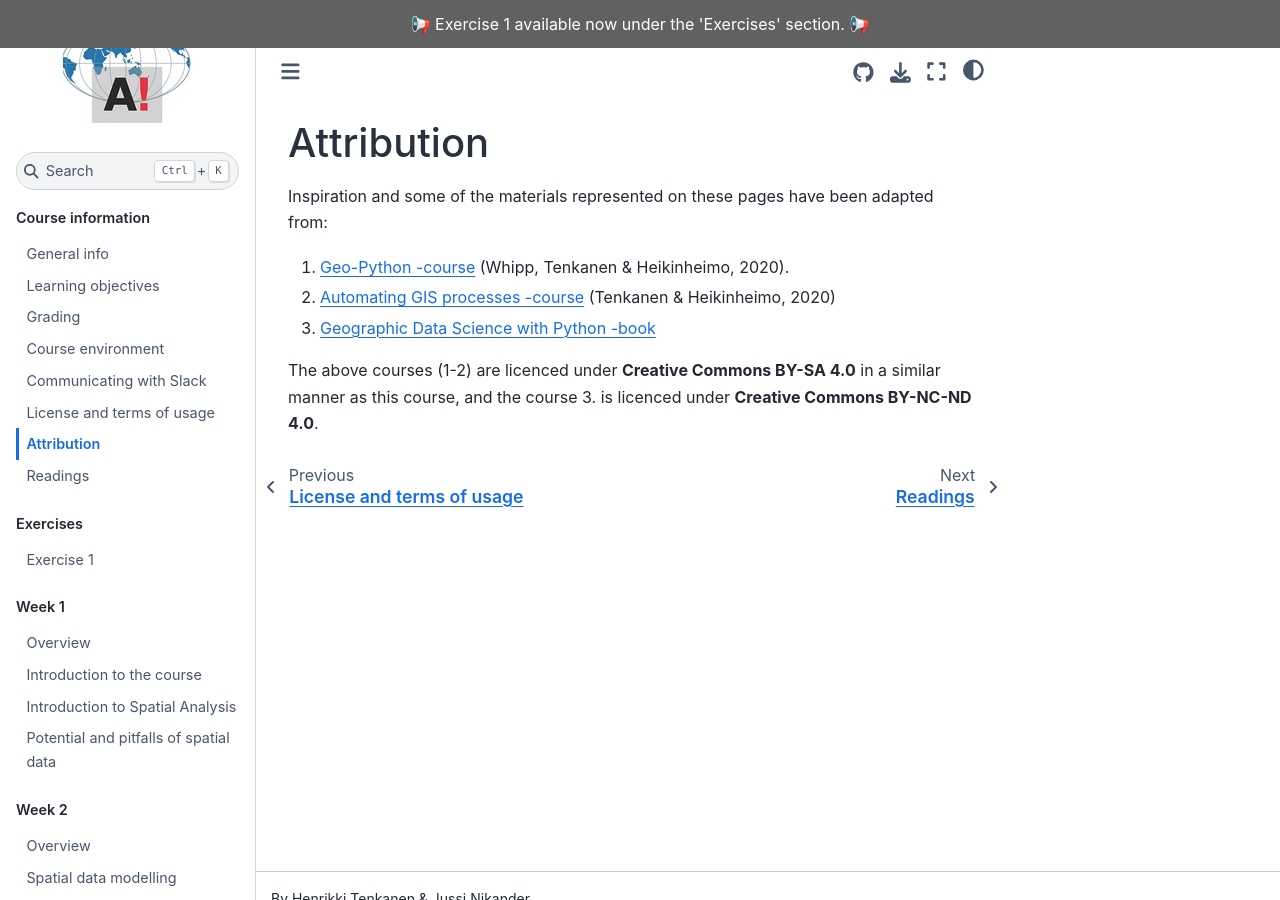
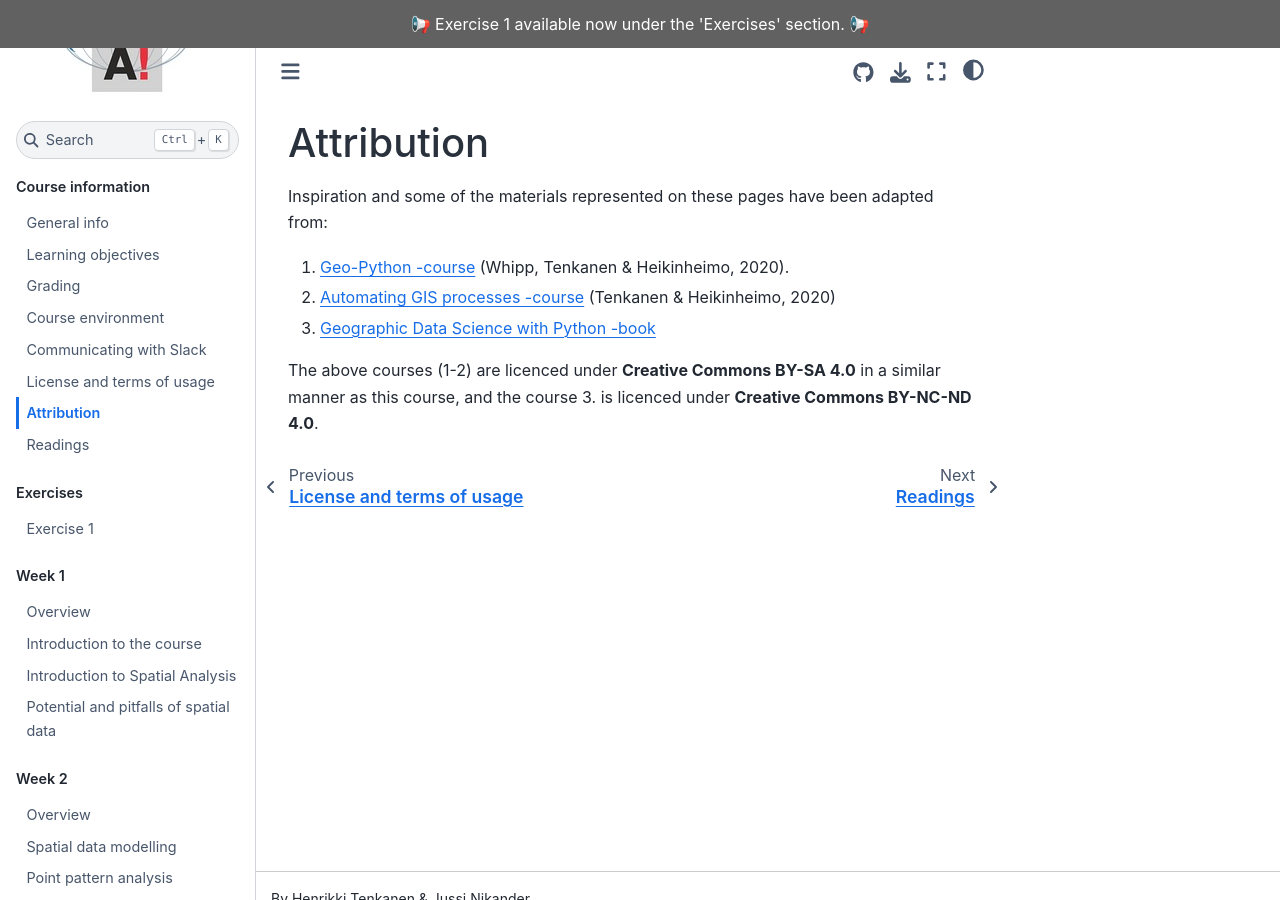
Before and after one commit to AaltoGIS/IntroSDA, a Sphinx documentation site: the page built from source/course-info/attribution.rst, in a window 1280 px wide and 900 px high. Built offline with Sphinx 7.4.7 and the Sphinx Book theme 1.1.4, drawn with Linux system fonts in a browser that asks for light colours; pages that are not in the unit, such as notebooks, are missing from menus.

Commit message:
Add Lesson 2.2 slides

```diff
--- a/source/index.rst
+++ b/source/index.rst
@@ -162,7 +162,7 @@
 
    lessons/L2/overview
    lessons/L2/spatial-data-model
-   .. lessons/L2/point-pattern-analysis
+   lessons/L2/point-pattern-analysis
 
 .. toctree::
     :maxdepth: 1
```
